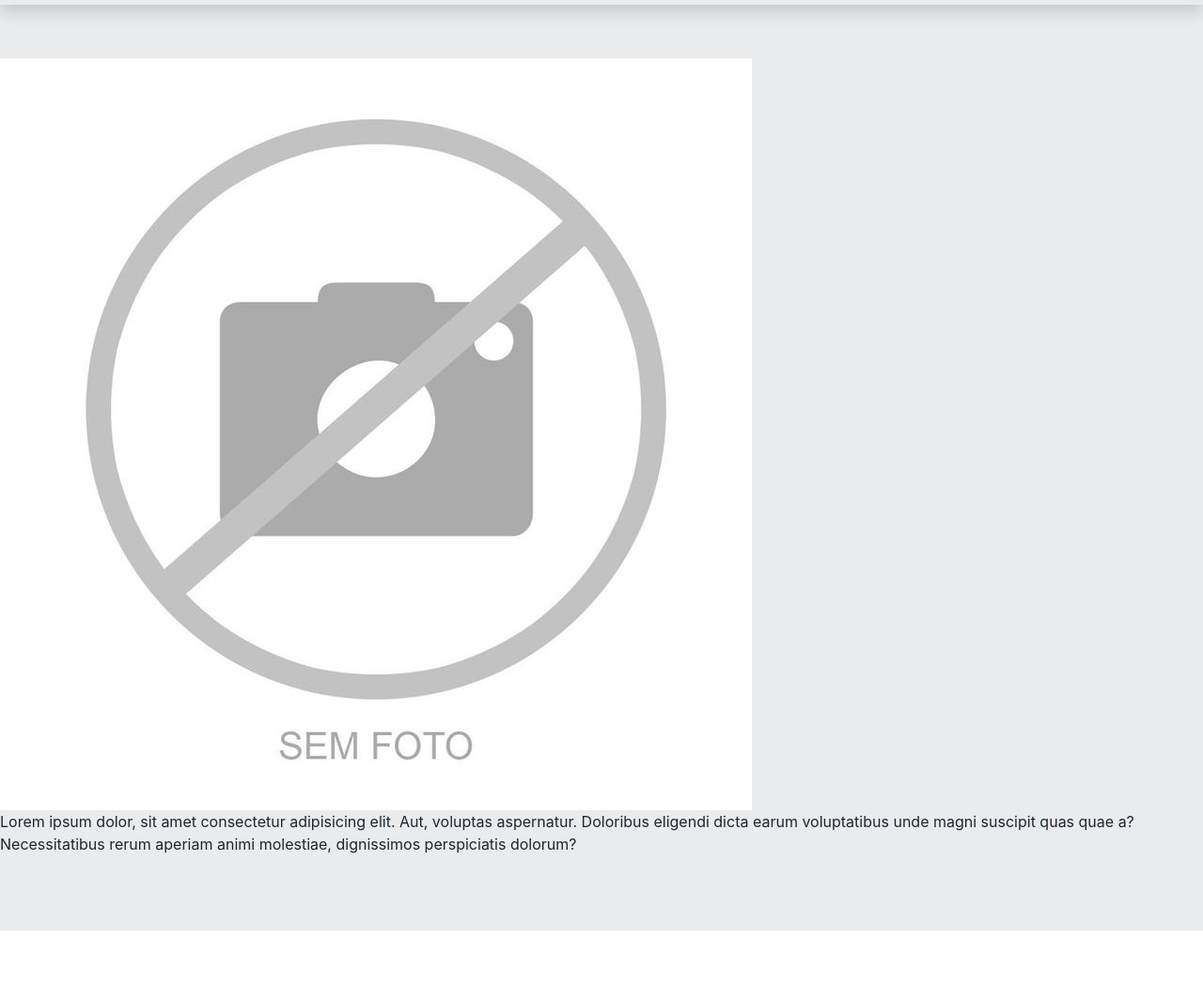
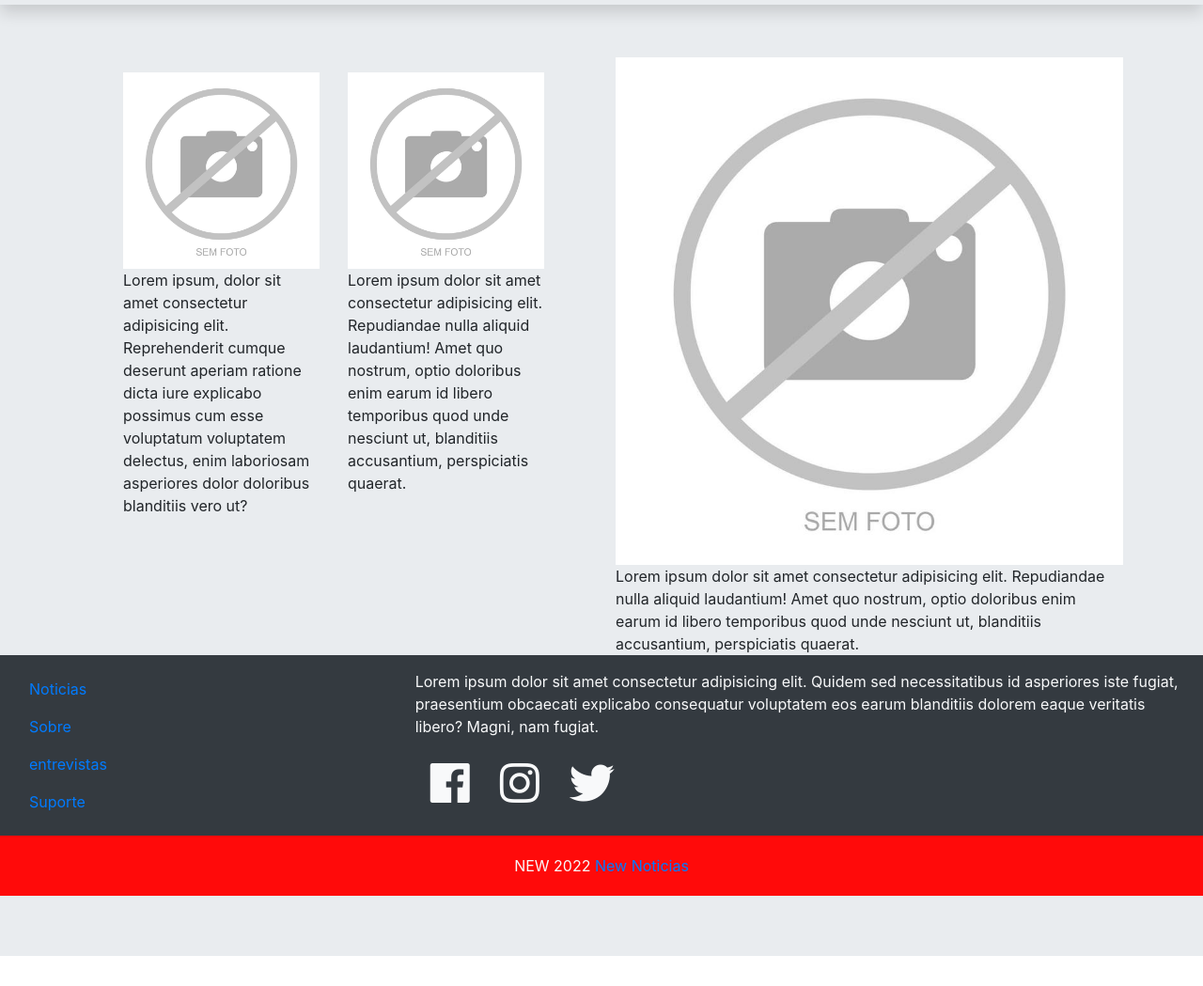
Before and after one commit to Allan-biel/Start-bootstrap, a plain HTML site: page index.html in a window 1280 px wide. Shown: the part 51-1100 px from the top of the page at 94% size. Before the commit the page ends 1073 px from the top, so only its background shows below. Drawn offline with Linux system fonts and the light colour scheme.

Commit message:
Dia-13-04

```diff
--- a/index.html
+++ b/index.html
@@ -35,15 +35,69 @@
 
         <div class="container">
             <div class="row">
-                <div class="col-12 col-sm-6 md-6"></div>
+                <div class="col-12 col-sm-6 md-6">
+                <div class="container-fluid">
+                    <div class="row m-3">
+                    <div class="col-sm- col-md-6">
+                        <img class="img-fluid" src="img/sem-foto.jpg">
+                        Lorem ipsum, dolor sit amet consectetur adipisicing elit. Reprehenderit cumque deserunt aperiam ratione dicta iure explicabo possimus cum esse voluptatum voluptatem delectus, enim laboriosam asperiores dolor doloribus blanditiis vero ut?
+                    </div>
+                    <div class="col-sm-6 col-md-6">
+                        <img class="img-fluid" src="img/sem-foto.jpg">
+                        Lorem ipsum dolor sit amet consectetur adipisicing elit. Repudiandae nulla aliquid laudantium! Amet quo nostrum, optio doloribus enim earum id libero temporibus quod unde nesciunt ut, blanditiis accusantium, perspiciatis quaerat.
+                    </div>
+                    </div>
+                </div>
+
+                </div>
+                <div class="col-sm-6 col-md-6">
+                <img class="img-fluid" src="img/sem-foto.jpg">
+                Lorem ipsum dolor sit amet consectetur adipisicing elit. Repudiandae nulla aliquid laudantium! Amet quo nostrum, optio doloribus enim earum id libero temporibus quod unde nesciunt ut, blanditiis accusantium, perspiciatis quaerat.
+            </div>
             </div>
         </div>
-        <img src="img/sem-foto.jpg" alt="" class="img-fluid">
 
-        <p>Lorem ipsum dolor, sit amet consectetur adipisicing elit. Aut, voluptas aspernatur. Doloribus eligendi dicta earum voluptatibus unde magni suscipit quas quae a? Necessitatibus rerum aperiam animi molestiae, dignissimos perspiciatis dolorum?</p>
+       <!--Rodapé-->
+        <html lang="en">
+        <head>
+          <meta charset="UTF-8">
+          <meta name="viewport" content="width=device-width, initial-scale=1.0">
+          <meta http-equiv="X-UA-Compatible" content="ie=edge">
+          <link rel="stylesheet" href="https://use.fontawesome.com/releases/v5.6.3/css/all.css" integrity="sha384-UHRtZLI+pbxtHCWp1t77Bi1L4ZtiqrqD80Kn4Z8NTSRyMA2Fd33n5dQ8lWUE00s/" crossorigin="anonymous">
+          <title>Document</title>
+        </head>
+        <body>
 
 
-
+          <footer class="bg-dark text-light">
+            <div class="container-fluid py-3">
+            <div class="row">
+              <div class="col-4">
+                <ul class="nav flex-column">
+                  <li class="nav-link"><a href="#">Noticias</a></li>
+                  <li class="nav-link"><a href="#">Sobre</a></li>
+                  <li class="nav-link"><a href="#">entrevistas</a></li>
+                  <li class="nav-link"><a href="#">Suporte</a></li>
+                </ul>
+              </div>
+              <div class="col-8">
+                <p>
+                    Lorem ipsum dolor sit amet consectetur adipisicing elit. Quidem sed necessitatibus id asperiores iste fugiat,             praesentium obcaecati explicabo consequatur voluptatem eos earum blanditiis dolorem eaque veritatis libero?               Magni, nam fugiat.
+                </p>
+                <ul class="nav">
+                  <li class="nav-link" ><i class="fab fa-facebook fa-3x "></i></li>
+                  <li class="nav-link"><i class="fab fa-instagram fa-3x"></i></li>
+                  <li class="nav-link"><i class="fab fa-twitter fa-3x"></i></li>
+                </ul>
+              </div>
+            </div>
+            </div>
+            <div class="text-center" style="background-color: rgb(255, 10, 10); padding: 20px;" >
+              NEW 2022 <a href="#">New Noticias</a>
+            </div>
+          </footer>
+        </body>
+        </html>
         </div>
     <script src="js/jquery-3.6.0.min.js"></script>
     <script src="js/bootstrap.js"></script>
```
